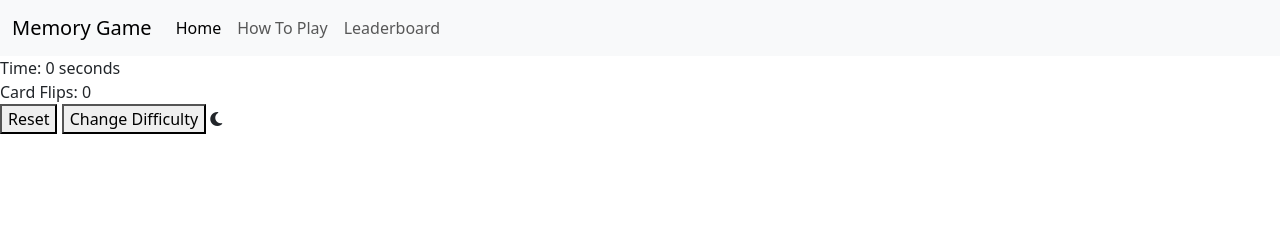
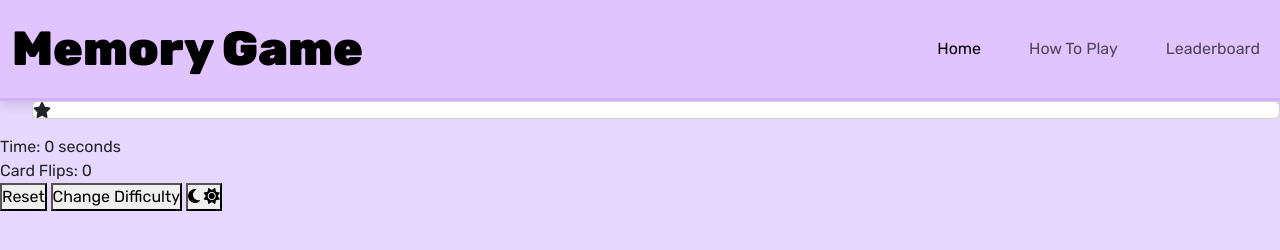
Before and after one commit to veebee4/memory-game, a plain HTML site: page index.html in a window 1280 px wide. Drawn offline with nearby package versions, Linux system fonts and the light colour scheme.

Commit message:
added html structure for cards and css styling to nav

```diff
--- a/assets/css/style.css
+++ b/assets/css/style.css
@@ -0,0 +1,32 @@
+@import url('https://fonts.googleapis.com/css2?family=Rubik:ital,wght@0,300..900;1,300..900&display=swap');
+
+/*-------------------- Special paddings/margins/text */
+*{
+    margin: 0;
+    padding: 0;
+    box-sizing: border-box;
+    font-family: Rubik, sans-serif;
+}
+
+/*-------------------- Body */
+
+body {
+    background-color: #e6d7ff;
+}
+
+/*-------------------- Nav */
+
+.navbar-brand {
+    font-weight: 900;
+    font-size: 3em;
+}
+
+.navbar-nav li {
+    padding-left: 2rem;
+}
+
+nav {
+    background: #e1c4ff;
+    border-bottom: solid 3px #d2afff;
+    box-shadow: 0 6px 10px rgba(0,0,0,0.1);
+}
--- a/index.html
+++ b/index.html
@@ -3,7 +3,7 @@
     <meta charset="UTF-8">
     <meta name="viewport" content="width=device-width, initial-scale=1.0">
     <title>Memory Game</title>
-    <link rel="icon" type="image/x-icon" href="#">
+    <link rel="icon" type="image/x-icon" href="favicon.ico">
     <link rel="stylesheet" href="https://cdn.jsdelivr.net/npm/bootstrap@5.3.2/dist/css/bootstrap.min.css" integrity="sha384-T3c6CoIi6uLrA9TneNEoa7RxnatzjcDSCmG1MXxSR1GAsXEV/Dwwykc2MPK8M2HN" crossorigin="anonymous">
     <script src="https://kit.fontawesome.com/7df6ac9ad6.js" crossorigin="anonymous"></script>
     <script src="https://cdn.jsdelivr.net/npm/bootstrap@5.3.2/dist/js/bootstrap.min.js" integrity="sha384-BBtl+eGJRgqQAUMxJ7pMwbEyER4l1g+O15P+16Ep7Q9Q+zqX6gSbd85u4mG4QzX+" crossorigin="anonymous"></script>
@@ -12,14 +12,14 @@
 <body>
     <header>
         <!-- Nav bar and links to how to play page and leaderboard -->
-            <nav class="navbar navbar-expand-lg navbar-light bg-light">
+            <nav class="navbar navbar-expand-lg navbar-light">
                 <div class="container-fluid">
-                  <a class="navbar-brand" href="index.html">Memory Game</a>
+                  <a class="navbar-brand title" href="index.html">Memory Game</a>
                   <button class="navbar-toggler" type="button" data-bs-toggle="collapse" data-bs-target="#navbarTogglerDemo02" aria-controls="navbarTogglerDemo02" aria-expanded="false" aria-label="Toggle navigation">
                     <span class="navbar-toggler-icon"></span>
                   </button>
                   <div class="collapse navbar-collapse" id="navbarTogglerDemo02">
-                    <ul class="navbar-nav me-auto mb-2 mb-lg-0">
+                    <ul class="navbar-nav ms-auto mb-2 mb-lg-0">
                       <li class="nav-item">
                         <a class="nav-link active" aria-current="page" href="index.html">Home</a>
                       </li>
@@ -36,15 +36,25 @@
     </header>
     <!-- Game area containing game board with all of the cards-->
     <div class="game-wrapper">
-        <div class="game-board">
+        <ul class="cards">
+          <li class="card">
+            <div class="card-front">
+              <i class="fa-solid fa-star"></i>
+            </div>
+            <div class="card-back">
 
-        </div>
-        <!-- Scoring area for time taken to get all matched cards and how many flips of the card it took to win -->
+            </div>
+          </li>
+        </ul>
+        <!-- Scoring area for time taken to get all matched cards and how many flips of the card it took to win, also a dark/light mode option button for user -->
         <div class="timer">Time: 0 seconds</div>
         <div class="flips">Card Flips: 0</div>
-        <button>Reset</button>
-        <button>Change Difficulty</button>
-        <i class="fa-solid fa-moon"></i>
+        <button class="reset">Reset</button>
+        <button class="difficulty">Change Difficulty</button>
+        <button>
+          <i class="fa-solid fa-moon"></i>
+          <i class="fa-solid fa-sun"></i>
+        </button>
     </div>
 </body>
 </html>
```
Also changed, not shown: assets/images/img-1.png (added), assets/images/img-2.png (added), assets/images/img-3.png (added), assets/images/img-4.png (added), assets/images/img-5.png (added), assets/images/img-6.png (added), assets/images/img-7.png (added), assets/images/img-8.png (added).
